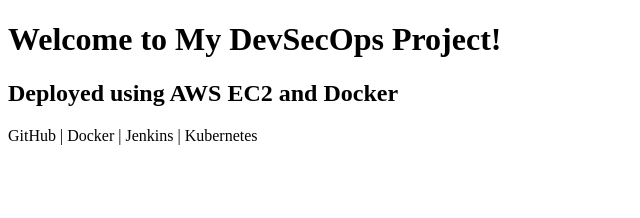
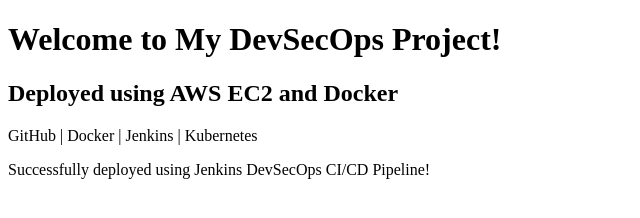
Before and after one commit to raghuramgundavarapu/DevSecOps-, a plain HTML site: page index.html in a window 1280 px wide. Shown: the whole page, without its empty margins (0-640 px from the left). Drawn offline with Linux system fonts and the light colour scheme.

Commit message:
Update website for DevSecOps CI CD testing

```diff
--- a/index.html
+++ b/index.html
@@ -8,5 +8,6 @@
     <h1>Welcome to My DevSecOps Project!</h1>
     <h2>Deployed using AWS EC2 and Docker</h2>
     <p>GitHub | Docker | Jenkins | Kubernetes</p>
+<p>Successfully deployed using Jenkins DevSecOps CI/CD Pipeline!</p>
 </body>
 </html>
```
